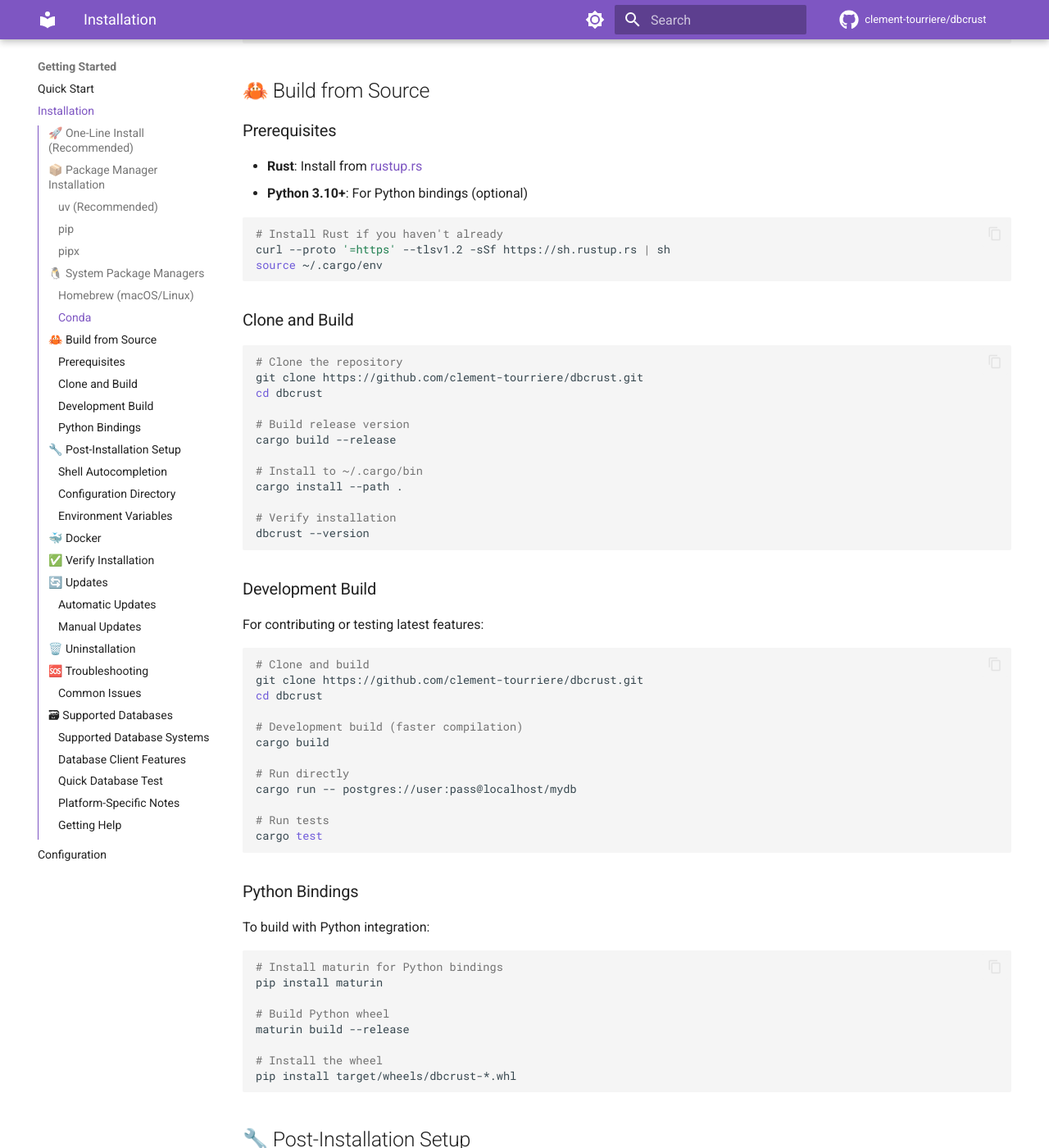
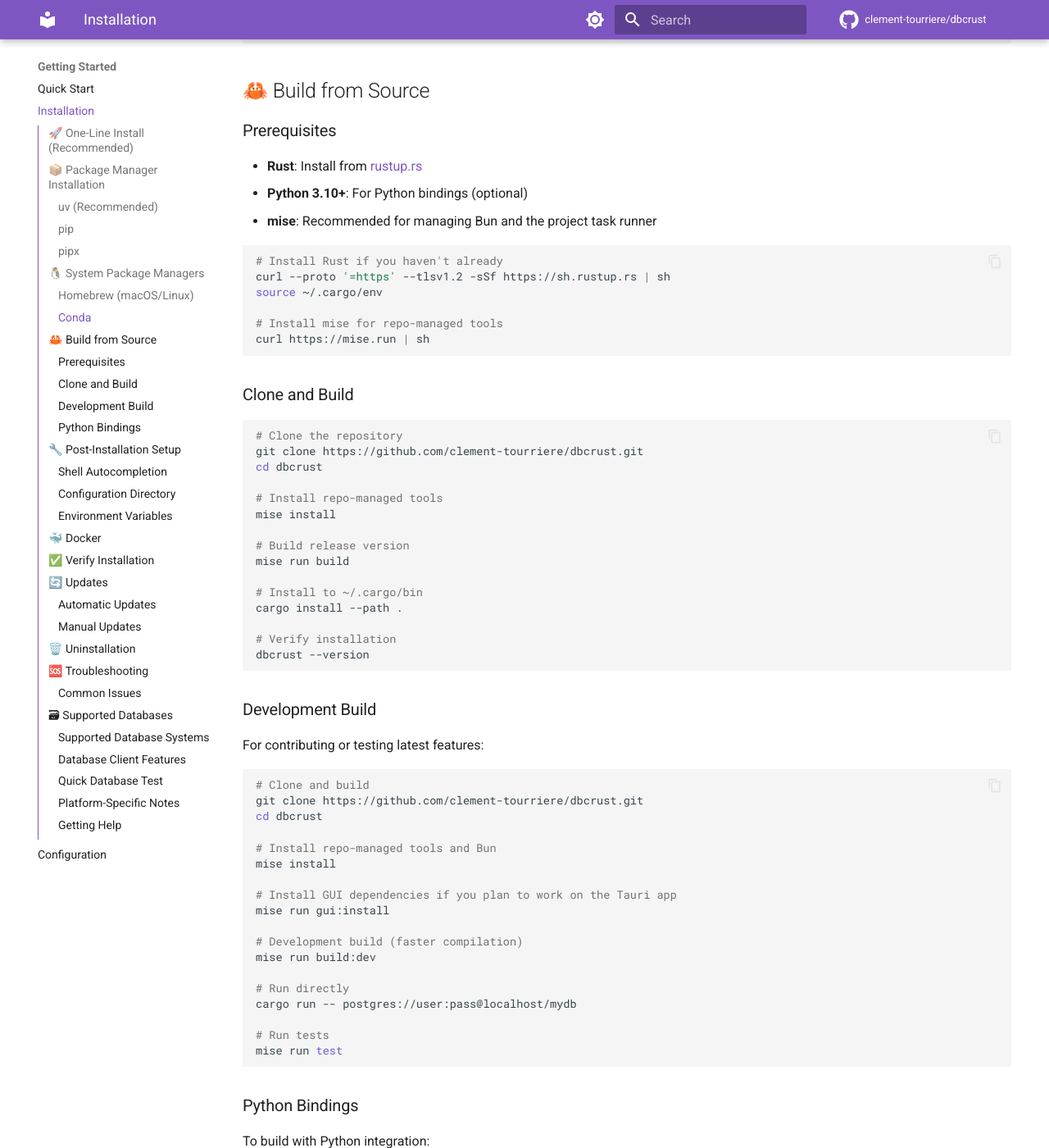
Before and after one commit to clement-tourriere/dbcrust, an MkDocs documentation site: the page built from docs/installation.md, in a window 1280 px wide and 1400 px high, scrolled down 2166 px. Shown: the whole window at 82% size. Built offline with MkDocs 1.6.1 and Material for MkDocs 9.7.7, drawn with Linux system fonts in a browser that asks for light colours; comment, search, counter and statistics services are not loaded; some of the changed text lies outside the part shown.

Commit message:
chore: switch GUI workflow to bun via mise

````diff
--- a/docs/installation.md
+++ b/docs/installation.md
@@ -160,11 +160,15 @@
 
 - **Rust**: Install from [rustup.rs](https://rustup.rs/)
 - **Python 3.10+**: For Python bindings (optional)
+- **mise**: Recommended for managing Bun and the project task runner
 
 ```bash
 # Install Rust if you haven't already
 curl --proto '=https' --tlsv1.2 -sSf https://sh.rustup.rs | sh
 source ~/.cargo/env
+
+# Install mise for repo-managed tools
+curl https://mise.run | sh
 ```
 
 ### Clone and Build
@@ -174,8 +178,11 @@
 git clone https://github.com/clement-tourriere/dbcrust.git
 cd dbcrust
 
+# Install repo-managed tools
+mise install
+
 # Build release version
-cargo build --release
+mise run build
 
 # Install to ~/.cargo/bin
 cargo install --path .
@@ -193,14 +200,20 @@
 git clone https://github.com/clement-tourriere/dbcrust.git
 cd dbcrust
 
+# Install repo-managed tools and Bun
+mise install
+
+# Install GUI dependencies if you plan to work on the Tauri app
+mise run gui:install
+
 # Development build (faster compilation)
-cargo build
+mise run build:dev
 
 # Run directly
 cargo run -- postgres://user:pass@localhost/mydb
 
 # Run tests
-cargo test
+mise run test
 ```
 
 ### Python Bindings
@@ -208,11 +221,11 @@
 To build with Python integration:
 
 ```bash
-# Install maturin for Python bindings
-pip install maturin
+# Install repo-managed tools
+mise install
 
 # Build Python wheel
-maturin build --release
+mise run py:build
 
 # Install the wheel
 pip install target/wheels/dbcrust-*.whl
````
Also changed, not shown: AGENTS.md (+24 -12 lines), CLAUDE.md (+16 -6 lines), README.md (+18 -0 lines), mise.toml (+6 -6 lines), 3 other files.
